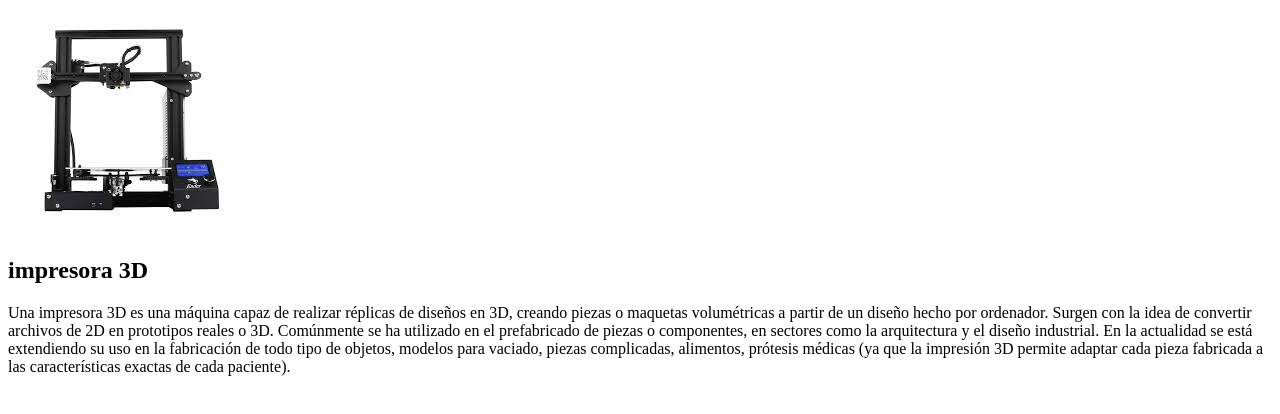
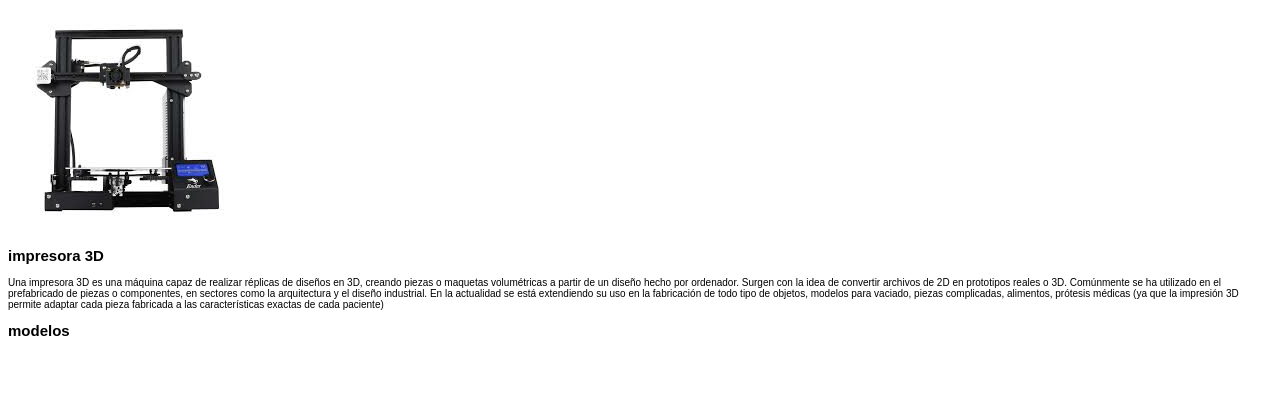
Before and after one commit to cesar6194/prueba1_cesar_caceres, a plain HTML site: page index.html in a window 1280 px wide. Drawn offline with Linux system fonts and the light colour scheme.

Commit message:
trabajando en css

```diff
--- a/css/style.css
+++ b/css/style.css
@@ -0,0 +1,4 @@
+body{
+    font-family: arial;
+    font-size: 10px;
+}
--- a/index.html
+++ b/index.html
@@ -11,6 +11,9 @@
   <img src="img/descarga (1).jpg" alt="">
     </div>
     <h2>impresora 3D</h2>
-    <p>Una impresora 3D es una máquina capaz de realizar réplicas de diseños en 3D, creando piezas o maquetas volumétricas a partir de un diseño hecho por ordenador. Surgen con la idea de convertir archivos de 2D en prototipos reales o 3D. Comúnmente se ha utilizado en el prefabricado de piezas o componentes, en sectores como la arquitectura y el diseño industrial. En la actualidad se está extendiendo su uso en la fabricación de todo tipo de objetos, modelos para vaciado, piezas complicadas, alimentos, prótesis médicas (ya que la impresión 3D permite adaptar cada pieza fabricada a las características exactas de cada paciente).</p>
+    <p>Una impresora 3D es una máquina capaz de realizar réplicas de diseños en 3D, creando piezas o maquetas volumétricas a partir de un diseño hecho por ordenador. Surgen con la idea de convertir archivos de 2D en prototipos reales o 3D. Comúnmente se ha utilizado en el prefabricado de piezas o componentes, en sectores como la arquitectura y el diseño industrial. En la actualidad se está extendiendo su uso en la fabricación de todo tipo de objetos, modelos para vaciado, piezas complicadas, alimentos, prótesis médicas (ya que la impresión 3D permite adaptar cada pieza fabricada a las características exactas de cada paciente)</p>
+<div>
+    <h2>modelos</h2>
+</div>
 </body>
 </html>
```
